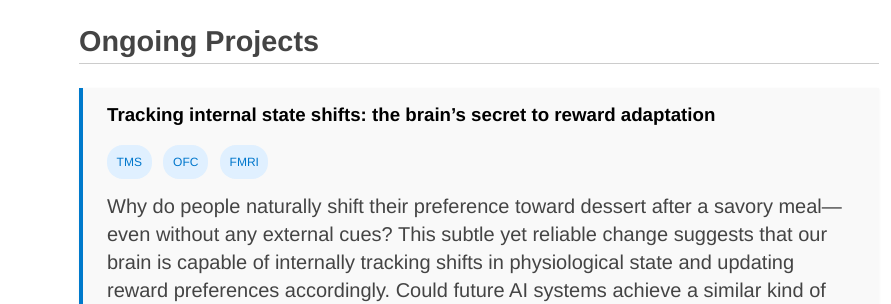
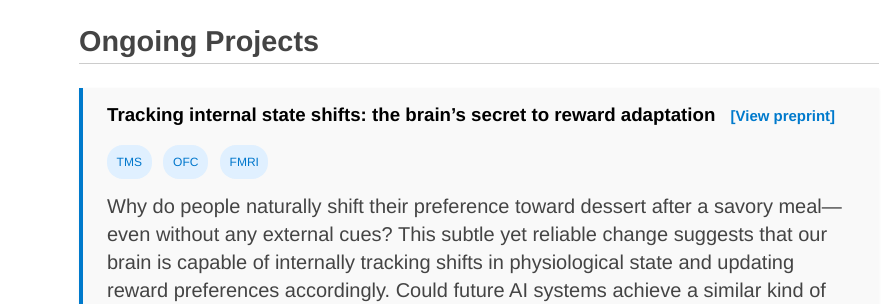
Before and after one commit to QingfangLiu/qingfangliu.github.io, a Jekyll site: the page built from Research/index.html, in a window 1280 px wide. Shown: the part 250-554 px from the top of the page, without its empty margins (161-1052 px from the left). Built offline with Jekyll 4.4.1, drawn with Linux system fonts in a browser that asks for light colours.

Commit message:
add preprint paper

```diff
--- a/Research/index.html
+++ b/Research/index.html
@@ -16,6 +16,7 @@ title: Research
   <div class="project-card" style="margin-top: 1.5rem; padding: 1rem 1.5rem; border-left: 4px solid #007acc; background: #f9f9f9; box-shadow: 0 1px 3px rgba(0,0,0,0.05);">
     <h3 style="margin-top: 0;">
       Tracking internal state shifts: the brain’s secret to reward adaptation
+      <a href="OFC_subregions_devaluation.pdf" target="_blank" style="color: #007acc; font-size: 0.8em; margin-left: 10px;">[View preprint]</a>
     </h3>
 
     <p class="project-labels">
```
Also changed, not shown: 1 other file.
